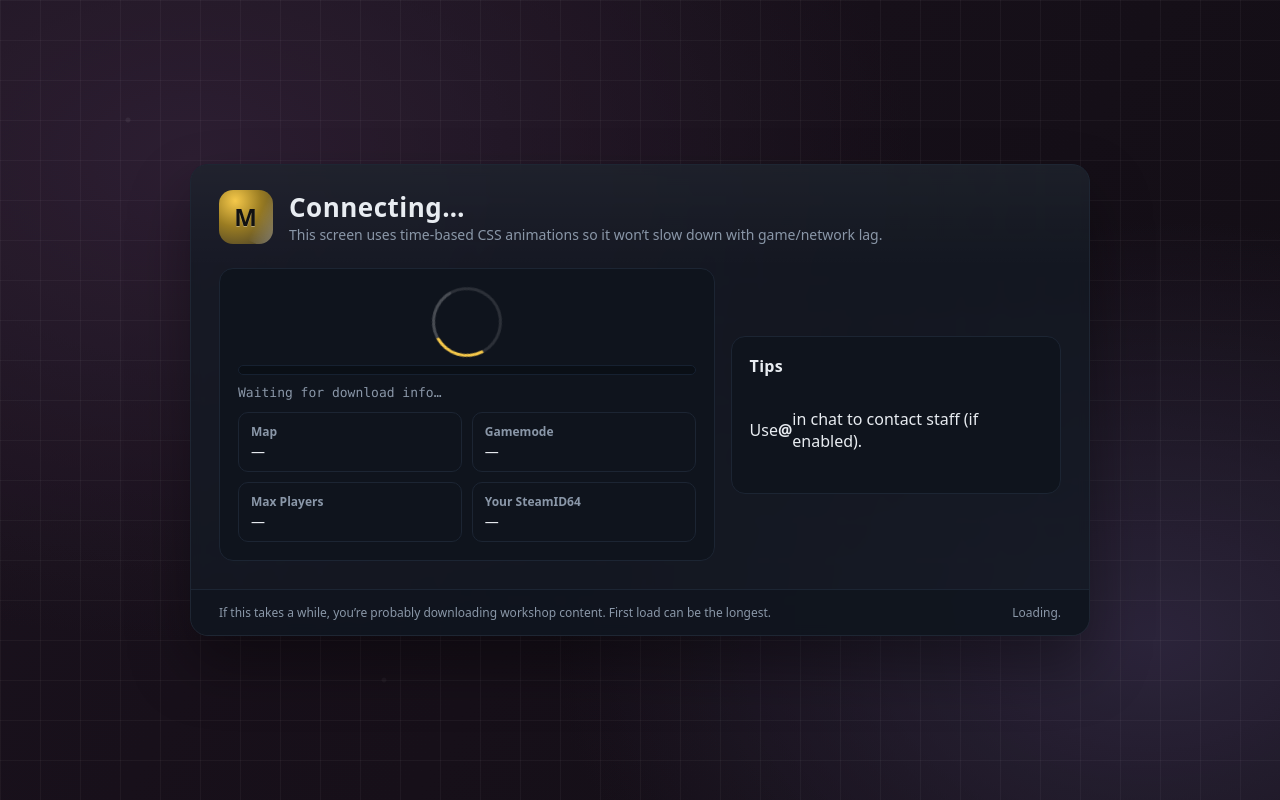
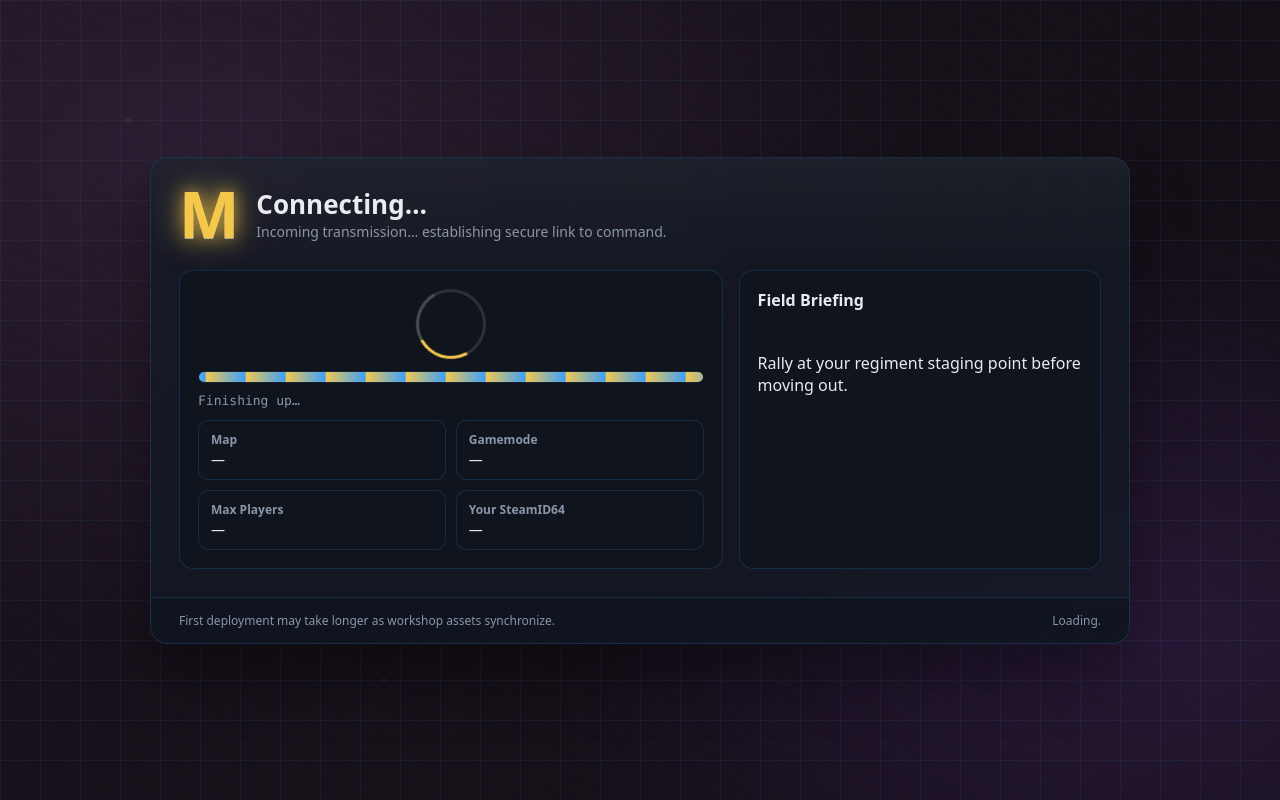
Before and after one commit to HeliosAU/loadingscreen, a plain HTML site: page index.html in a window 1280 px wide. Drawn offline with Linux system fonts and the light colour scheme.

Commit message:
Update index.html

```diff
--- a/index.html
+++ b/index.html
@@ -5,176 +5,80 @@
   <meta name="viewport" content="width=device-width, initial-scale=1" />
   <title>Loading…</title>
   <style>
-    /* =====================================
-       GMod Loading Screen — lag‑proof FX
-       -----------------------------------
-       - Pure CSS keyframe animations (time‑based)
-       - Only transform/opacity changes (GPU‑friendly)
-       - No external assets; single file
-       - JS only for wiring GMod callbacks + progress text
-       ===================================== */
-
     :root{
       --bg1: #0c0f14;
       --bg2: #10151d;
-      --accent: #f5c84a;     /* Midas‑y gold by default */
-      --accent-2: #ff6b6b;   /* warm highlight */
+      --accent: #f5c84a;
+      --accent-2: #3aa0ff;
       --text: #e8ecf1;
       --muted: #8a97a8;
       --card: #131923cc;
     }
+    *{box-sizing:border-box}
+    html,body{height:100%}
+    body{margin:0; font-family: system-ui, -apple-system, Segoe UI, Roboto, Ubuntu, Cantarell, Noto Sans, Arial; color:var(--text); background: var(--bg1); overflow:hidden;}
+    .layer{ position:fixed; inset:0; pointer-events:none; z-index:-1; }
+    .gradient{background: radial-gradient(1200px 800px at 15% 20%, #1b2331 0%, transparent 60%), radial-gradient(1000px 700px at 90% 80%, #0e2031 0%, transparent 60%), linear-gradient(120deg, var(--bg2), var(--bg1)); animation: hue 30s linear infinite; filter: saturate(1.05);}
+    @keyframes hue{ from{ filter:hue-rotate(0deg) saturate(1.05);} to{ filter:hue-rotate(360deg) saturate(1.05);} }
+    .grid{background-image: linear-gradient(rgba(58,160,255,0.08) 1px, transparent 1px), linear-gradient(90deg, rgba(58,160,255,0.08) 1px, transparent 1px); background-size: 40px 40px, 40px 40px; animation: pan 20s linear infinite;}
+    @keyframes pan{ to{ background-position: 40px 0, 0 40px; } }
+    .twinkle{background: radial-gradient(2px 2px at 10% 15%, rgba(255,255,255,0.14) 0 2px, transparent 3px), radial-gradient(2px 2px at 70% 40%, rgba(255,255,255,0.12) 0 2px, transparent 3px), radial-gradient(2px 2px at 30% 85%, rgba(255,255,255,0.10) 0 2px, transparent 3px); animation: fade 6s ease-in-out infinite;}
+    @keyframes fade{ 0%,100%{opacity:.45} 50%{opacity:.2} }
+    .streaks{background-image: repeating-linear-gradient(200deg, rgba(58,160,255,.08) 0 2px, transparent 2px 20px); animation: drift 8s linear infinite; opacity:.22;}
+    @keyframes drift{ to{ background-position: 200px -200px; } }
 
-    *{box-sizing:border-box}
-    html,body{height:100%;}
-    body{
-      margin:0; font-family: system-ui, -apple-system, Segoe UI, Roboto, Ubuntu, Cantarell, Noto Sans, 'Helvetica Neue', Arial, 'Apple Color Emoji', 'Segoe UI Emoji';
-      color:var(--text); background: var(--bg1); overflow:hidden;
+    .wrap{position:relative; height:100%; width:100%; display:grid; place-items:center; padding: clamp(20px, 4vw, 48px);}
+    .card{width:min(980px, 94vw); background:var(--card); border:1px solid rgba(58,160,255,.18); border-radius:18px; box-shadow: 0 30px 60px rgba(0,0,0,.35); overflow:hidden; -webkit-backdrop-filter: blur(6px); backdrop-filter: blur(6px);}
+    .top{display:flex; gap:16px; align-items:center; padding:24px clamp(16px, 3vw, 28px); background:linear-gradient(180deg, rgba(255,255,255,.04), transparent);}
+
+    /* Golden uppercase M with pulsing glow */
+    .logo{font-weight:900; font-size: clamp(40px, 6vw, 64px); letter-spacing:1px; color: var(--accent); text-shadow: 0 1px 0 rgba(255,255,255,.35), 0 0 12px rgba(245,200,74,.55), 0 0 28px rgba(245,200,74,.28); position:relative; line-height:1; display:inline-block; animation: pulseGlow 3s ease-in-out infinite;}
+    @keyframes pulseGlow{
+      0%, 100%{ text-shadow: 0 1px 0 rgba(255,255,255,.35), 0 0 6px rgba(245,200,74,.4), 0 0 12px rgba(245,200,74,.2); }
+      50%{ text-shadow: 0 1px 0 rgba(255,255,255,.55), 0 0 22px rgba(245,200,74,.9), 0 0 42px rgba(245,200,74,.6); }
     }
 
-    /* ===== Animated background layers (CSS‑only, time‑based) ===== */
-    .layer{
-      position:fixed; inset:0; pointer-events:none; z-index:-1;
-    }
-    /* Soft gradient that slowly shifts */
-    .gradient{
-      background: radial-gradient(1200px 800px at 15% 20%, #1b2331 0%, transparent 60%),
-                  radial-gradient(1000px 700px at 90% 80%, #1a2a33 0%, transparent 60%),
-                  linear-gradient(120deg, var(--bg2), var(--bg1));
-      animation: hue 30s linear infinite;
-      filter: saturate(1.1);
-    }
-    @keyframes hue{ from{ filter:hue-rotate(0deg) saturate(1.1);} to{ filter:hue-rotate(360deg) saturate(1.1);} }
-
-    /* Faint moving grid */
-    .grid{
-      background-image:
-        linear-gradient(rgba(255,255,255,0.04) 1px, transparent 1px),
-        linear-gradient(90deg, rgba(255,255,255,0.04) 1px, transparent 1px);
-      background-size: 40px 40px, 40px 40px;
-      background-position: 0 0, 0 0;
-      animation: pan 20s linear infinite;
-    }
-    @keyframes pan{ to{ background-position: 40px 0, 0 40px; } }
-
-    /* Subtle stars/twinkles using repeating radial gradients */
-    .twinkle{ background:
-      radial-gradient(2px 2px at 10% 15%, rgba(255,255,255,0.15) 0 2px, transparent 3px),
-      radial-gradient(2px 2px at 70% 40%, rgba(255,255,255,0.12) 0 2px, transparent 3px),
-      radial-gradient(2px 2px at 30% 85%, rgba(255,255,255,0.10) 0 2px, transparent 3px);
-      animation: fade 6s ease-in-out infinite;
-    }
-    @keyframes fade{ 0%,100%{opacity:.45} 50%{opacity:.2} }
-
-    /* ===== Layout ===== */
-    .wrap{
-      position:relative; height:100%; width:100%; display:grid; place-items:center;
-      padding: clamp(20px, 4vw, 48px);
-    }
-
-    .card{
-      width:min(900px, 92vw); background:var(--card); border:1px solid #1e2633; border-radius:18px;
-      box-shadow: 0 30px 60px rgba(0,0,0,.35);
-      overflow:hidden; backdrop-filter: blur(6px);
-    }
-
-    .top{
-      display:flex; gap:16px; align-items:center; padding:24px clamp(16px, 3vw, 28px);
-      background:linear-gradient(180deg, rgba(255,255,255,.04), transparent);
-    }
-
-    .logo{
-      height:54px; width:54px; border-radius:14px; display:grid; place-items:center; flex:0 0 auto;
-      background: radial-gradient(120% 120% at 30% 20%, var(--accent) 0%, #9a7c22 40%, #2b2b2b 100%);
-      color:#111; font-weight:900; font-size:24px; letter-spacing:1px; text-shadow:0 1px 0 rgba(255,255,255,.35);
-      position:relative; overflow:hidden;
-    }
-    /* Shimmer on the logo to prove time‑based anim */
-    .logo::after{
-      content:""; position:absolute; inset:-40% -40%; transform:rotate(25deg);
-      background: linear-gradient(90deg, transparent, rgba(255,255,255,.6), transparent);
-      animation: sweep 2.8s linear infinite;
-    }
-    @keyframes sweep { from{ transform:translateX(-120%) rotate(25deg);} to{ transform:translateX(120%) rotate(25deg);} }
-
-    .title{ font-weight:800; font-size: clamp(18px, 2.3vw, 26px); letter-spacing:.5px; }
-    .subtitle{ color:var(--muted); font-size:14px; }
-
-    .mid{
-      display:grid; grid-template-columns: 1.2fr .8fr; gap:16px; align-items:center; padding: 0 clamp(16px, 3vw, 28px) 28px;
-    }
-
-    /* Progress + status */
-    .progress{
-      position:relative; background:#0f141d; border:1px solid #1c2533; border-radius:14px; padding:18px; min-height:120px;
-    }
-    .bar{ height:10px; background:#0a0f16; border:1px solid #162131; border-radius:999px; overflow:hidden; }
-    .bar > span{ display:block; height:100%; width:0%; background:linear-gradient(90deg, var(--accent), var(--accent-2));
-      animation: barber 1.2s linear infinite; background-size: 40px 100%;
-      box-shadow: 0 0 16px rgba(245,200,74,.45);
-    }
+    .title{ font-weight:800; font-size: clamp(18px, 2.3vw, 26px);} .subtitle{ color:var(--muted); font-size:14px; }
+    .mid{ display:grid; grid-template-columns: 1.2fr .8fr; gap:16px; align-items:stretch; padding: 0 clamp(16px, 3vw, 28px) 28px; }
+    .progress{ background:#0f141d; border:1px solid rgba(58,160,255,.18); border-radius:14px; padding:18px; min-height:168px; }
+    .spinner{ width:70px; height:70px; border-radius:50%; margin: 0 auto 12px; border: 3px solid rgba(255,255,255,.12); border-top-color: var(--accent); border-right-color: rgba(255,255,255,.24); animation: spin 1.1s linear infinite; }
+    @keyframes spin{ to{ transform: rotate(360deg);} }
+    .bar{ height:12px; background:#0a0f16; border:1px solid #162131; border-radius:999px; overflow:hidden; }
+    .bar > span{ display:block; height:100%; width:0%; background:linear-gradient(90deg, var(--accent), var(--accent-2)); animation: barber 1.2s linear infinite; background-size: 40px 100%; box-shadow: 0 0 16px rgba(245,200,74,.45);}
     @keyframes barber{ to{ background-position: 40px 0;} }
-
-    .status{ margin-top:10px; color:var(--muted); font-family: ui-monospace, SFMono-Regular, Menlo, Consolas, monospace; font-size:13px; white-space:nowrap; overflow:hidden; text-overflow:ellipsis; }
-
-    /* Spinner that rotates at a constant speed (CSS keyframes) */
-    .spinner{
-      width:70px; height:70px; border-radius:50%; margin: 0 auto 8px; border: 3px solid rgba(255,255,255,.12);
-      border-top-color: var(--accent); border-right-color: rgba(255,255,255,.24);
-      animation: spin 1.1s linear infinite;
-    }
-    @keyframes spin{ to{ transform: rotate(360deg);} }
-
-    .kv{
-      display:grid; grid-template-columns: 1fr 1fr; gap:10px; margin-top:12px; font-size:14px;
-    }
-    .kv div{ background:#0f141d; border:1px solid #1c2533; border-radius:10px; padding:10px 12px; min-height:40px; }
+    .status{ margin-top:10px; color:var(--muted); font-family: ui-monospace, Menlo, Consolas, monospace; font-size:13px; white-space:nowrap; overflow:hidden; text-overflow:ellipsis; }
+    .kv{ display:grid; grid-template-columns: 1fr 1fr; gap:10px; margin-top:12px; font-size:14px; }
+    .kv div{ background:#0f141d; border:1px solid rgba(58,160,255,.18); border-radius:10px; padding:10px 12px; }
     .kv b{ display:block; font-size:12px; color:var(--muted); font-weight:600; margin-bottom:2px; }
-
-    .right{
-      background:#0f141d; border:1px solid #1c2533; border-radius:14px; padding:18px; min-height:120px;
-    }
-
-    /* Cycling tips using pure CSS (no timers) */
-    .tips{ position:relative; height:90px; overflow:hidden; }
+    .right{ background:#0f141d; border:1px solid rgba(58,160,255,.18); border-radius:14px; padding:18px; min-height:168px; }
+    .tips{ position:relative; height:110px; overflow:hidden; }
     .tips ul{ list-style:none; padding:0; margin:0; position:absolute; inset:0; animation: tips 16s ease-in-out infinite; }
-    .tips li{ height:90px; display:flex; align-items:center; }
-    @keyframes tips{
-      0%{ transform: translateY(0%);} 25%{ transform: translateY(0%);}
-      30%{ transform: translateY(-100%);} 55%{ transform: translateY(-100%);}
-      60%{ transform: translateY(-200%);} 85%{ transform: translateY(-200%);}
-      90%{ transform: translateY(-300%);} 100%{ transform: translateY(-300%);}
-    }
-
-    .footer{ display:flex; justify-content:space-between; align-items:center; gap:12px; padding:14px clamp(16px, 3vw, 28px); font-size:12px; color:var(--muted); border-top:1px solid #1c2533; background:#0f141dcc; }
+    .tips li{ height:110px; display:flex; align-items:center; }
+    @keyframes tips{0%{ transform: translateY(0%);}25%{ transform: translateY(0%);}30%{ transform: translateY(-100%);}55%{ transform: translateY(-100%);}60%{ transform: translateY(-200%);}85%{ transform: translateY(-200%);}90%{ transform: translateY(-300%);}100%{ transform: translateY(-300%);} }
+    .footer{ display:flex; justify-content:space-between; align-items:center; gap:12px; padding:14px clamp(16px, 3vw, 28px); font-size:12px; color:var(--muted); border-top:1px solid rgba(58,160,255,.18); background:#0f141dcc; }
     .dots::after{ content:"…"; animation: dots 1.6s steps(4,end) infinite; }
     @keyframes dots { 0%{content:""} 25%{content:"."} 50%{content:".."} 75%{content:"..."} }
-
-    /* Respect reduced-motion */
-    @media (prefers-reduced-motion: reduce){
-      .gradient,.grid,.twinkle,.logo::after,.spinner,.tips ul,.bar > span{ animation:none !important; }
-    }
+    @media (prefers-reduced-motion: reduce){.gradient,.grid,.twinkle,.streaks,.spinner,.tips ul,.bar > span,.logo{ animation:none !important; }}
   </style>
 </head>
 <body>
-  <!-- Background FX (pure CSS, time‑based) -->
   <div class="layer gradient"></div>
   <div class="layer grid"></div>
   <div class="layer twinkle"></div>
-
+  <div class="layer streaks"></div>
   <div class="wrap">
     <div class="card">
       <div class="top">
-        <div class="logo" title="Logo">M</div>
+        <div class="logo">M</div>
         <div>
           <div class="title" id="serverName">Connecting…</div>
-          <div class="subtitle"><span id="subtitle">This screen uses time‑based CSS animations so it won’t slow down with game/network lag.</span></div>
+          <div class="subtitle"><span id="subtitle">Incoming transmission… establishing secure link to command.</span></div>
         </div>
       </div>
-
       <div class="mid">
         <div class="progress">
-          <div class="spinner" aria-hidden="true"></div>
-          <div class="bar" aria-label="download progress"><span id="barFill"></span></div>
+          <div class="spinner"></div>
+          <div class="bar"><span id="barFill"></span></div>
           <div class="status" id="status">Waiting for download info…</div>
           <div class="kv">
             <div><b>Map</b><span id="mapName">—</span></div>
@@ -184,93 +88,36 @@
           </div>
         </div>
         <div class="right">
-          <div style="font-weight:700; letter-spacing:.3px; margin-bottom:8px;">Tips</div>
+          <div style="font-weight:700; margin-bottom:8px;">Field Briefing</div>
           <div class="tips">
             <ul>
-              <li>Press <b>F1</b> or your help key for server rules & keybinds.</li>
-              <li>Use <b>@</b> in chat to contact staff (if enabled).</li>
-              <li>Bind a push‑to‑talk key for clear comms.</li>
-              <li>Be respectful — roleplay thrives on cooperation.</li>
+              <li>Unit comms: bind push‑to‑talk for clear orders from command.</li>
+              <li>Rally at your regiment staging point before moving out.</li>
+              <li>Medics prioritize wounded troopers; provide covering fire.</li>
+              <li>Respect the chain of command; coordinate assaults and breaches.</li>
             </ul>
           </div>
         </div>
       </div>
-
       <div class="footer">
-        <div>If this takes a while, you’re probably downloading workshop content. First load can be the longest.</div>
+        <div>First deployment may take longer as workshop assets synchronize.</div>
         <div class="dots">Loading</div>
       </div>
     </div>
   </div>
-
   <script>
-    // =====================================================
-    // GMod callback wiring (per Facepunch Wiki)
-    // These functions are called by Garry's Mod if present
-    // =====================================================
     (function(){
       const $ = (id)=>document.getElementById(id);
-      const serverName = $("serverName");
-      const statusEl = $("status");
-      const barFill = $("barFill");
-      const mapName = $("mapName");
-      const gameMode = $("gameMode");
-      const maxPlayers = $("maxPlayers");
-      const steamID = $("steamID");
-
-      let total = 0, needed = 0;
-      const draw = ()=>{
-        if(total > 0){
-          const done = Math.max(0, total - needed);
-          const pct = Math.round(done / total * 100);
-          barFill.style.width = pct + "%";
-          statusEl.textContent = `Downloading files: ${done}/${total} (${pct}%)`;
-        }
-      };
-
-      // Called once with server & player info
-      window.GameDetails = function(servername, serverurl, mapname, maxplayers, steamid, gamemode/*, volume, language*/){
-        serverName.textContent = servername || "Garry's Mod Server";
-        mapName.textContent = mapname || "unknown";
-        gameMode.textContent = gamemode || "—";
-        maxPlayers.textContent = maxplayers || "—";
-        steamID.textContent = steamid || "—";
-        statusEl.textContent = "Preparing downloads…";
-      };
-
-      // Total number of files to download
-      window.SetFilesTotal = function(t){ total = Number(t)||0; draw(); };
-      // Files still needed
-      window.SetFilesNeeded = function(n){ needed = Number(n)||0; draw(); };
-      // Human‑readable download filename
-      window.DownloadingFile = function(name){ if(name) statusEl.textContent = `Downloading: ${name}`; };
-      // Status from engine (e.g., "Starting Lua…")
-      window.SetStatusChanged = function(s){ if(s) statusEl.textContent = s; };
-
-      // ===== Fallback for testing in a normal browser =====
-      function fromQuery(){
-        const q = new URLSearchParams(location.search);
-        const qServer = q.get('hostname') || q.get('server') || q.get('servername');
-        const qMap = q.get('mapname') || q.get('map');
-        const qMode = q.get('gamemode') || q.get('mode');
-        const qMax = q.get('maxplayers');
-        const qSteam = q.get('steamid') || q.get('steamid64') || q.get('s');
-        if(qServer) serverName.textContent = qServer;
-        if(qMap) mapName.textContent = qMap;
-        if(qMode) gameMode.textContent = qMode;
-        if(qMax) maxPlayers.textContent = qMax;
-        if(qSteam) steamID.textContent = qSteam;
-      }
-      fromQuery();
-
-      // Optional: simulate progress in a browser preview
-      if(!('GameDetails' in window)){ // we just defined it above; this check is always false in GMod
-        (function demo(){
-          let i=0; total = 120; needed = 120; draw();
-          const tick = ()=>{ needed = Math.max(0, needed - Math.round(Math.random()*3)); draw(); if(needed>0) requestAnimationFrame(tick); else statusEl.textContent = 'Finishing up…'; };
-          setTimeout(()=>requestAnimationFrame(tick), 500);
-        })();
-      }
+      const serverName=$("serverName"), statusEl=$("status"), barFill=$("barFill"), mapName=$("mapName"), gameMode=$("gameMode"), maxPlayers=$("maxPlayers"), steamID=$("steamID");
+      let total=0, needed=0, engineTouched=false;
+      function draw(){if(total>0){const done=Math.max(0,total-needed);const pct=Math.round(done/total*100);barFill.style.width=pct+"%";statusEl.textContent=`Downloading files: ${done}/${total} (${pct}%)`;}}
+      window.GameDetails=function(servername,serverurl,mapname,maxplayers,steamid,gamemode){engineTouched=true;serverName.textContent=servername||"Garry's Mod Server";mapName.textContent=mapname||"unknown";gameMode.textContent=gamemode||"—";maxPlayers.textContent=maxplayers||"—";steamID.textContent=steamid||"—";statusEl.textContent="Preparing downloads…";};
+      window.SetFilesTotal=function(t){engineTouched=true;total=Number(t)||0;draw();};
+      window.SetFilesNeeded=function(n){engineTouched=true;needed=Number(n)||0;draw();};
+      window.DownloadingFile=function(name){engineTouched=true;if(name)statusEl.textContent=`Downloading: ${name}`;};
+      window.SetStatusChanged=function(s){engineTouched=true;if(s)statusEl.textContent=s;};
+      (function fromQuery(){const q=new URLSearchParams(location.search);const qServer=q.get('hostname')||q.get('server')||q.get('servername');const qMap=q.get('mapname')||q.get('map');const qMode=q.get('gamemode')||q.get('mode');const qMax=q.get('maxplayers');const qSteam=q.get('steamid')||q.get('steamid64')||q.get('s');if(qServer)serverName.textContent=qServer;if(qMap)mapName.textContent=qMap;if(qMode)gameMode.textContent=qMode;if(qMax)maxPlayers.textContent=qMax;if(qSteam)steamID.textContent=qSteam;})();
+      setTimeout(function(){if(engineTouched)return;total=120;needed=120;draw();statusEl.textContent='Simulating downloads…';(function tick(){needed=Math.max(0,needed-Math.round(Math.random()*3));draw();if(needed>0)requestAnimationFrame(tick);else statusEl.textContent='Finishing up…';})();},600);
     })();
   </script>
 </body>
```
